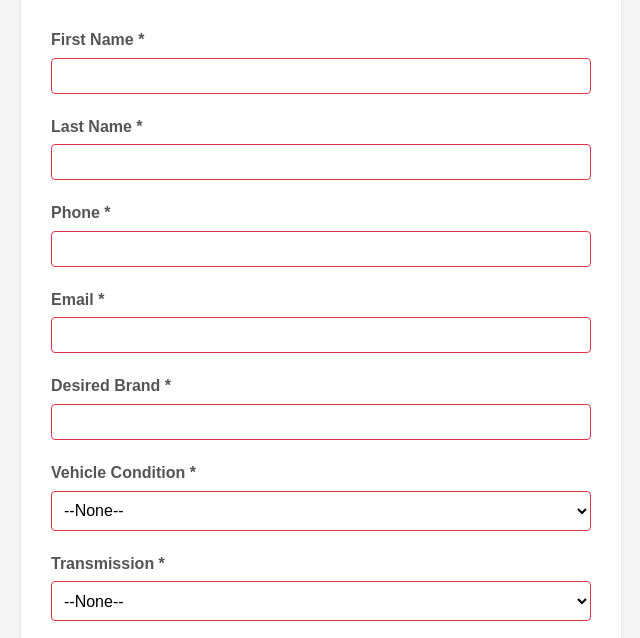
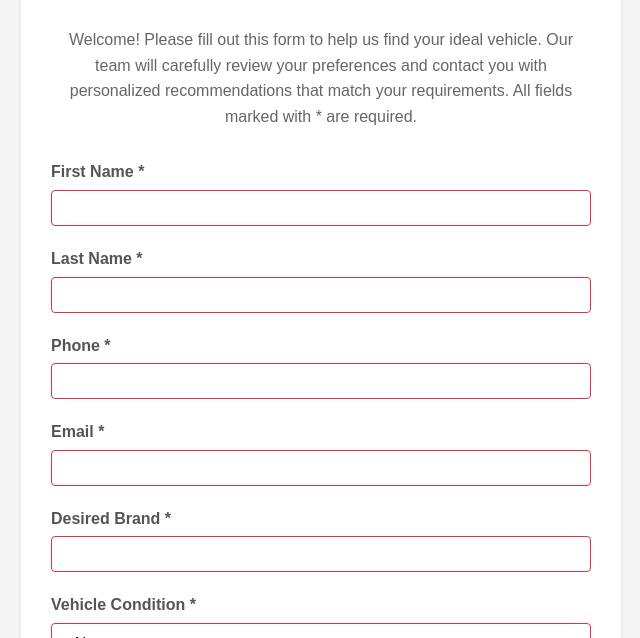
Before and after one commit to palaiu/palaiu.github.io, a plain HTML site: page index.html in a window 1280 px wide. Shown: the part 169-807 px from the top of the page, without its empty margins (319-959 px from the left). Drawn offline with Linux system fonts and the light colour scheme.

Commit message:
Update index.html

```diff
--- a/index.html
+++ b/index.html
@@ -89,6 +89,13 @@
             max-width: 200px;
             height: auto;
         }
+        .intro-text {
+            color: #666;
+            margin-bottom: 30px;
+            text-align: center;
+            line-height: 1.6;
+            font-size: 16px;
+        }
         @media (max-width: 480px) {
             body {
                 padding: 10px;
@@ -108,6 +115,9 @@
             Form submitted successfully! We'll contact you soon.
         </div>
         <h1>Vehicle Inquiry Form</h1>
+        <div class="intro-text">
+            Welcome! Please fill out this form to help us find your ideal vehicle. Our team will carefully review your preferences and contact you with personalized recommendations that match your requirements. All fields marked with * are required.
+        </div>
         <form id="vehicleForm" action="https://webto.salesforce.com/servlet/servlet.WebToLead?encoding=UTF-8&orgId=00DWU00000F2muL" method="POST" novalidate>
             <input type=hidden name="oid" value="00DWU00000F2muL">
             <input type=hidden name="retURL" value="http://">
```
